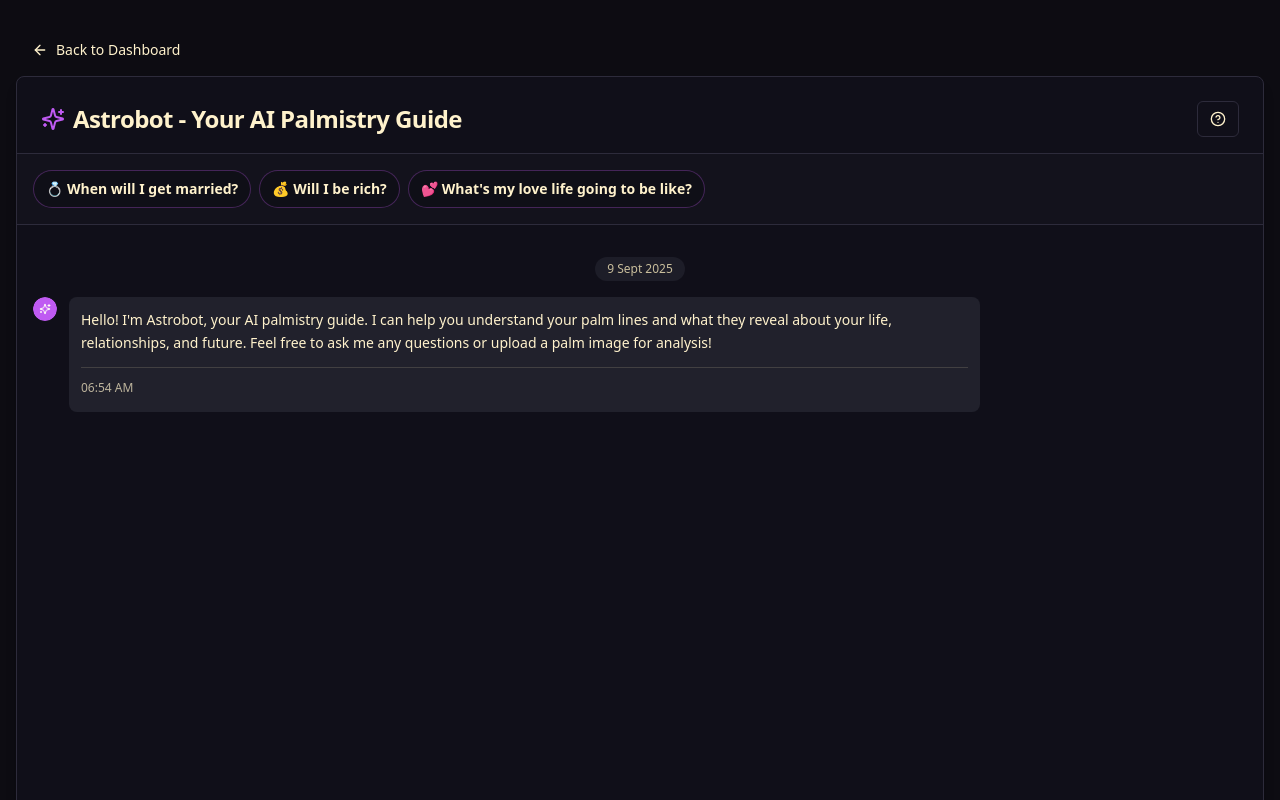
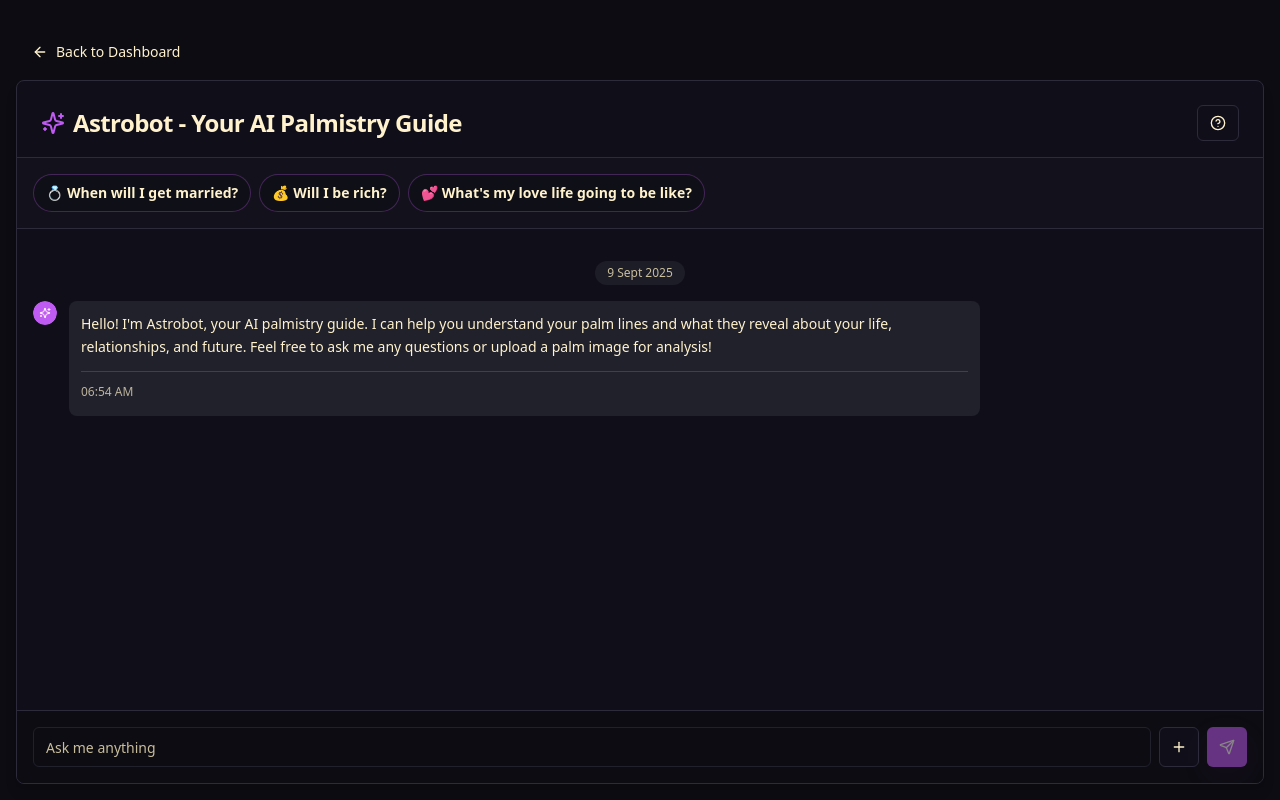
Before and after one commit to meowliker/mystic-palm-insights-64, a React (Vite) app: page /chatbot in a window 1280 px wide. Built offline with nearby package versions, Linux system fonts and the light colour scheme.

Commit message:
Fix: Adjust chatbot height constraints

```diff
--- a/src/components/Chatbot.tsx
+++ b/src/components/Chatbot.tsx
@@ -780,7 +780,7 @@ export const Chatbot: React.FC = () => {
   };
 
   return (
-    <div className="h-screen w-full flex flex-col">
+    <div className="h-full max-h-full w-full flex flex-col">
       <Card className="h-full flex flex-col overflow-hidden shadow-lg">
         <CardHeader className="pb-4 border-b">
           <CardTitle className="flex items-center justify-between">
--- a/src/pages/ChatbotPage.tsx
+++ b/src/pages/ChatbotPage.tsx
@@ -23,7 +23,7 @@ const ChatbotPage: React.FC = () => {
           Back to Dashboard
         </Button>
 
-        <div className="w-full h-full">
+        <div className="w-full flex-1 min-h-0">
           <Chatbot />
         </div>
       </div>
```
